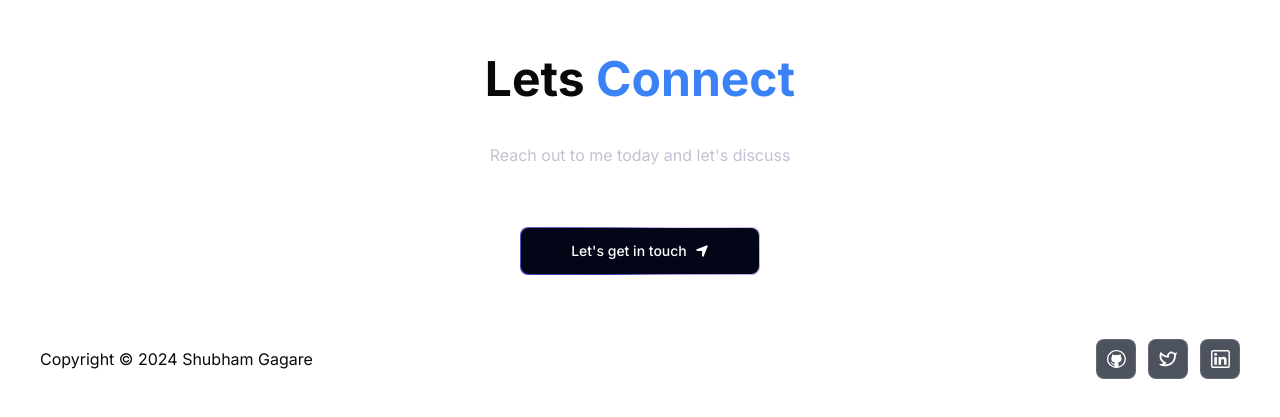
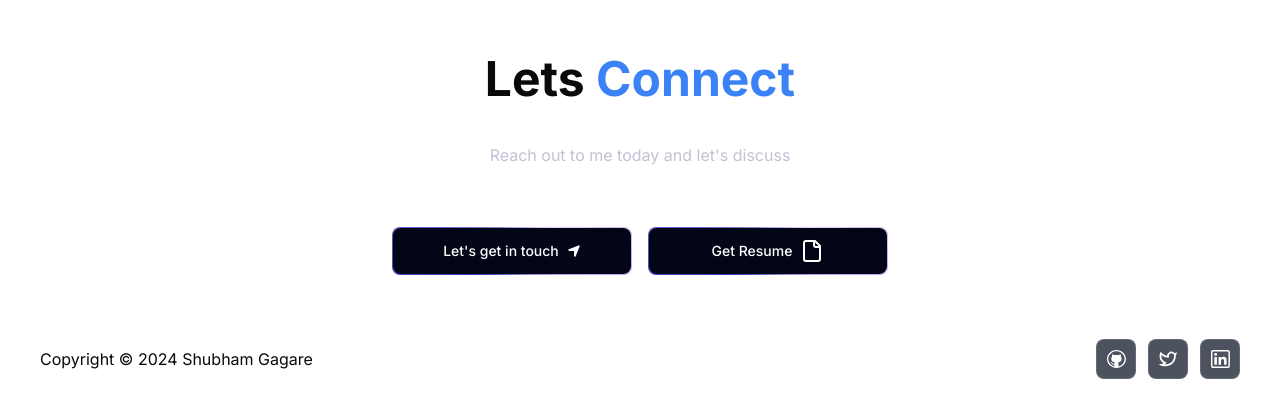
Before and after one commit to ShubhamGagare/shubham_portfolio, a Next.js app: page / in a window 1280 px wide. Shown: the part 1625-2042 px from the top of the page. Built offline with nearby package versions, Linux system fonts and the light colour scheme.

Commit message:
Resume updated

```diff
--- a/components/Footer.tsx
+++ b/components/Footer.tsx
@@ -3,6 +3,7 @@ import { FaLocationArrow } from "react-icons/fa6";
 import { socialMedia } from "@/data";
 import MagicButton from "./MagicButton";
 import Link from "next/link";
+import { File } from "lucide-react";
 
 const Footer = () => {
   return (
@@ -17,6 +18,7 @@ const Footer = () => {
         <p className="text-white-200 md:mt-10 my-5 text-center">
           Reach out to me today and let&apos;s discuss
         </p>
+        <div className="flex space-x-4">
           <a href="mailto:shubhamgagare1997@gmail.com">
             <MagicButton
               title="Let's get in touch"
@@ -24,6 +26,14 @@ const Footer = () => {
               position="right"
             />
           </a>
+          <a href="./Shubham_Gagare_Resume.pdf">
+            <MagicButton
+              title="Get Resume"
+              icon={<File />}
+              position="right"
+            />
+          </a>
+        </div>
       </div>
       <div className="flex mt-16 md:flex-row flex-col justify-between items-center">
         <p className="md:text-base text-sm md:font-normal font-light">
```
Also changed, not shown: 2 other files (tests, documents, lock files or other folders). Lines whose indentation alone changed are shown as unchanged.
